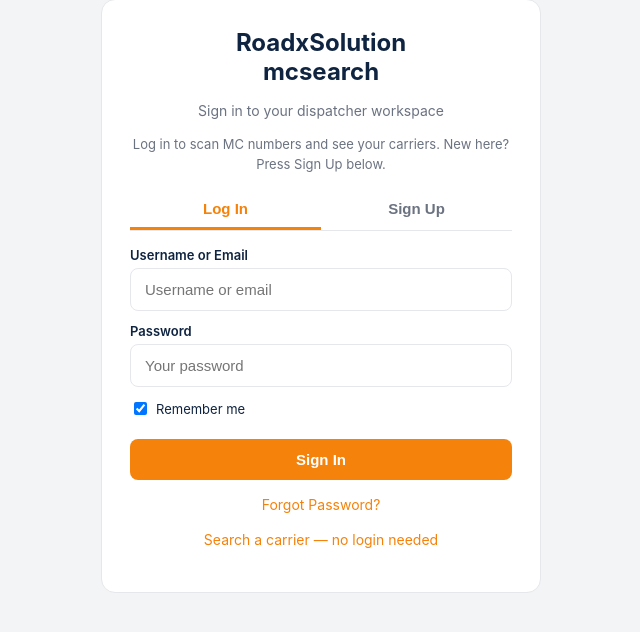
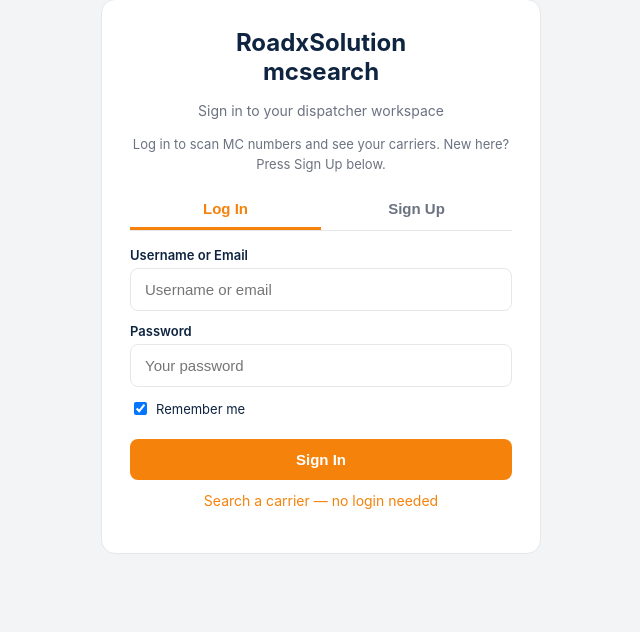
Before and after one commit to zackalbert12/roadxsolution-mcsearch, a Flask app: page /login in a window 1280 px wide. Shown: the part 61-693 px from the top of the page, without its empty margins (319-959 px from the left). Run offline with Flask 3, Linux system fonts and the light colour scheme.

Commit message:
Remove Forgot Password link from login page (route still works directly)

```diff
--- a/templates/login.html
+++ b/templates/login.html
@@ -21,7 +21,6 @@
         <label class="checkbox" style="margin-top:12px"><input type="checkbox" name="remember" value="1" checked> Remember me</label>
         <div style="margin-top:16px"><button class="btn" style="width:100%" type="submit">Sign In</button></div>
       </form>
-      <p style="text-align:center;margin-top:14px"><a href="{{ url_for('forgot') }}">Forgot Password?</a></p>
       <p style="text-align:center;margin-top:10px"><a href="{{ url_for('carrier_search') }}">Search a carrier — no login needed</a></p>
     </div>
     <div id="pane-signup" style="display:none">
```
